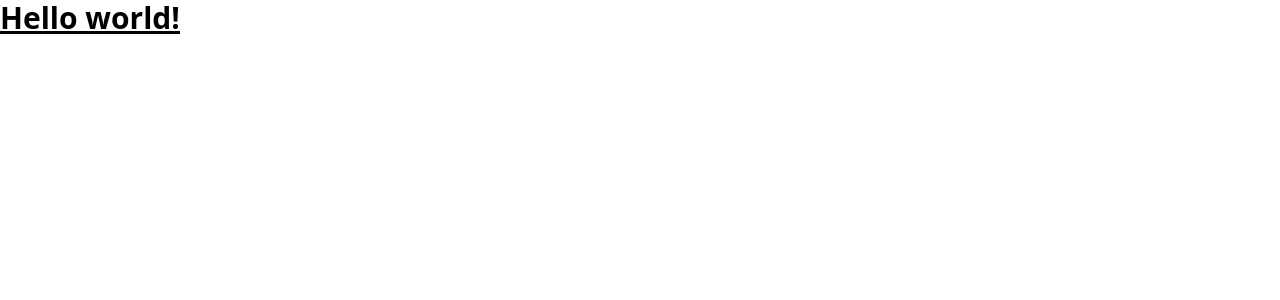
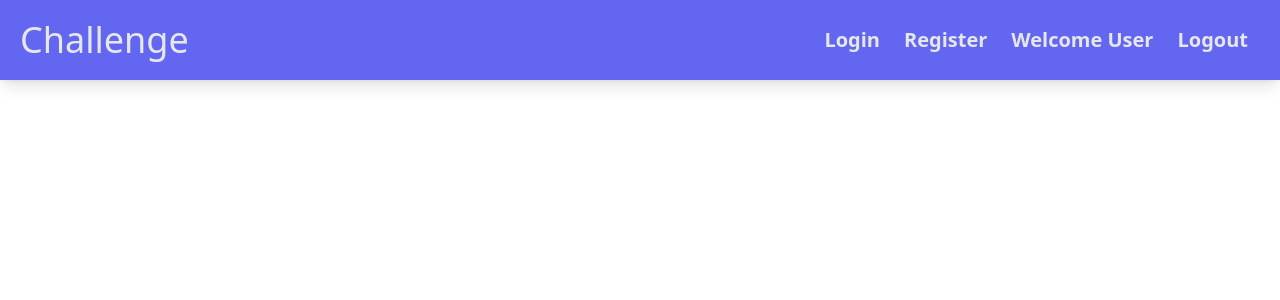
Before and after one commit to TobiasAschenbrenner/case-study-frontend, an Angular app: page / in a window 1280 px wide. Shown: the top 300 px of the page. Built offline with nearby package versions, Linux system fonts and the light colour scheme.

Commit message:
✨ Create initial Header component with navbar

```diff
--- a/src/app/app.component.html
+++ b/src/app/app.component.html
@@ -1 +1 @@
-<h1 class="text-3xl font-bold underline">Hello world!</h1>
+<app-header />
--- a/src/app/app.component.ts
+++ b/src/app/app.component.ts
@@ -1,3 +1,4 @@
+import { HeaderComponent } from './components/header/header.component';
 import { Component } from '@angular/core';
 import { CommonModule } from '@angular/common';
 import { RouterOutlet } from '@angular/router';
@@ -5,9 +6,9 @@ import { RouterOutlet } from '@angular/router';
 @Component({
   selector: 'app-root',
   standalone: true,
-  imports: [CommonModule, RouterOutlet],
+  imports: [CommonModule, RouterOutlet, HeaderComponent],
   templateUrl: './app.component.html',
-  styleUrls: ['./app.component.scss']
+  styleUrls: ['./app.component.scss'],
 })
 export class AppComponent {
   title = 'case-study-frontend';
--- a/src/app/components/header/header.component.html
+++ b/src/app/components/header/header.component.html
@@ -1 +1,27 @@
-<p>header works!</p>
+<nav
+  class="w-full flex justify-between items-center p-5 bg-indigo-500 shadow-lg"
+>
+  <div class="logo">
+    <span class="text-gray-200 text-4xl flex justify-start items-center">
+      Challenge
+    </span>
+  </div>
+  <div class="nav-items">
+    <span
+      class="text-xl cursor-pointer text-gray-200 font-bold m-3 hover:underline hover:text-indigo-200"
+      >Login</span
+    >
+    <span
+      class="text-xl cursor-pointer text-gray-200 font-bold m-3 hover:underline hover:text-indigo-200"
+      >Register</span
+    >
+    <span
+      class="text-xl cursor-pointer text-gray-200 font-bold m-3 hover:underline hover:text-indigo-200"
+      >Welcome User</span
+    >
+    <span
+      class="text-xl cursor-pointer text-gray-200 font-bold m-3 hover:underline hover:text-indigo-200"
+      >Logout</span
+    >
+  </div>
+</nav>
```
